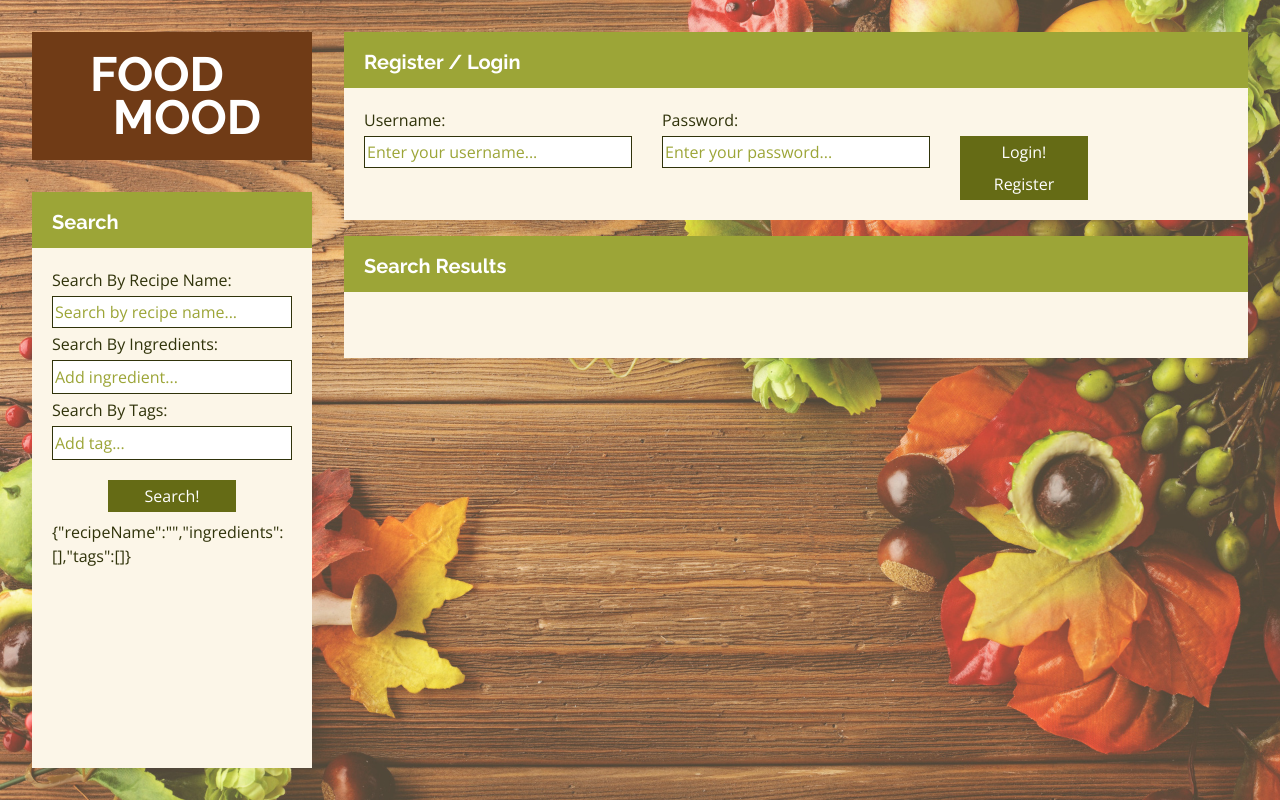
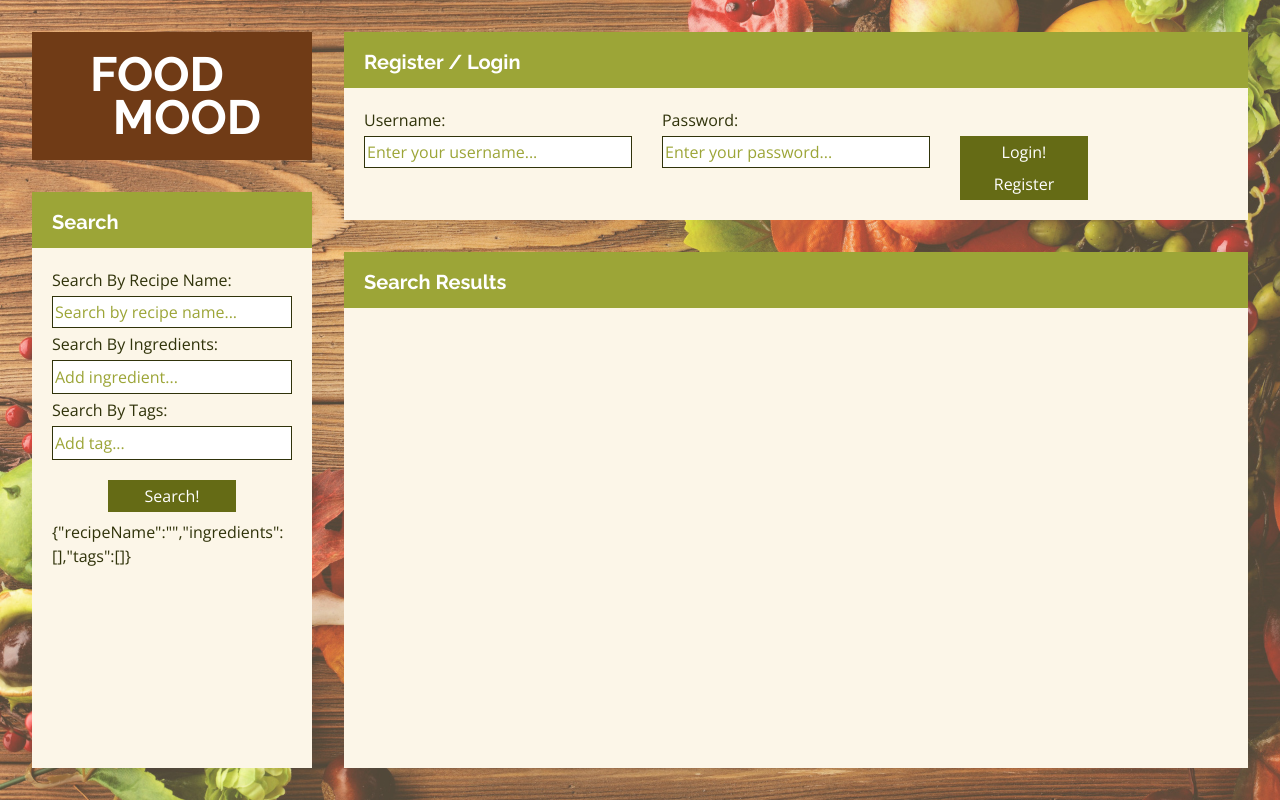
Before and after one commit to selinali2010/CS348Proj, a React (Create React App) app in the folder cs348-frontend/: page / in a window 1280 px wide. Built offline with nearby package versions, Linux system fonts and the light colour scheme.

Commit message:
Fix some things that broke in merge

```diff
--- a/cs348-frontend/src/components/RightColLayout.js
+++ b/cs348-frontend/src/components/RightColLayout.js
@@ -33,11 +33,9 @@ const RightColLayout = ({ userId }) => {
     }
 
     return (
-        <div className="col-layout">
-            <div className="right-col">
-                {SelectUserContentBox()}
-                <ResultsContentBox handleClick={handleShow}/>
-            </div>
+        <div className="col-layout right-col">
+            {SelectUserContentBox()}
+            <ResultsContentBox handleClick={handleShow}/>
             <Modal open={show} onClose={handleClose} className="modal-recipe">
                 <DialogContent className="modal-dialog">
                     <RecipeDetails recipe={displayRecipe} handleClose={handleClose}></RecipeDetails>
--- a/cs348-frontend/src/components/UserContentBox.js
+++ b/cs348-frontend/src/components/UserContentBox.js
@@ -77,7 +77,6 @@ const UserContentBox = ({loginUser}) => {
                     Register / Login
                 </div>
             </div>
-            <form>
             <div className="section-body user-content-body">
                 <div className="row">
                     <div className="col-4">
@@ -108,7 +107,6 @@ const UserContentBox = ({loginUser}) => {
                 </div>
                 {getErrorMessage()}
             </div>
-            </form>
         </div>
       );
 }
```
